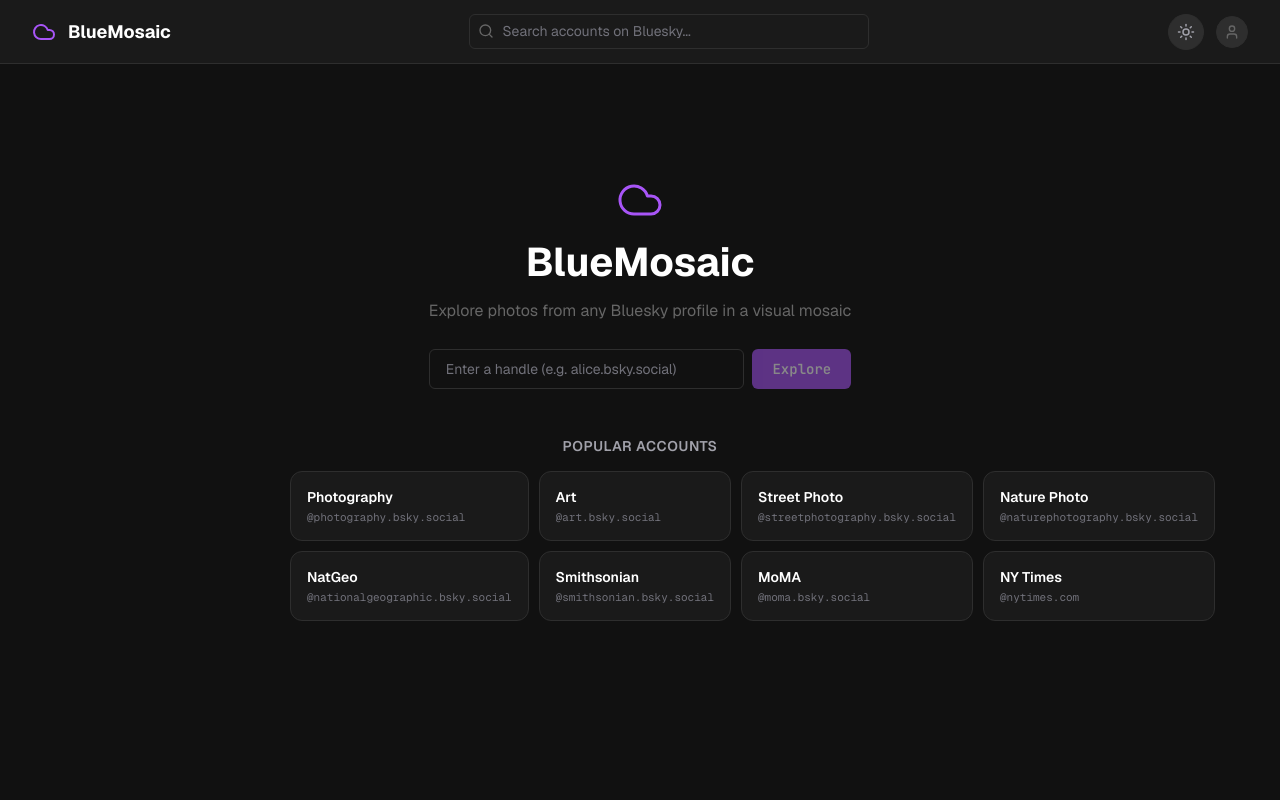
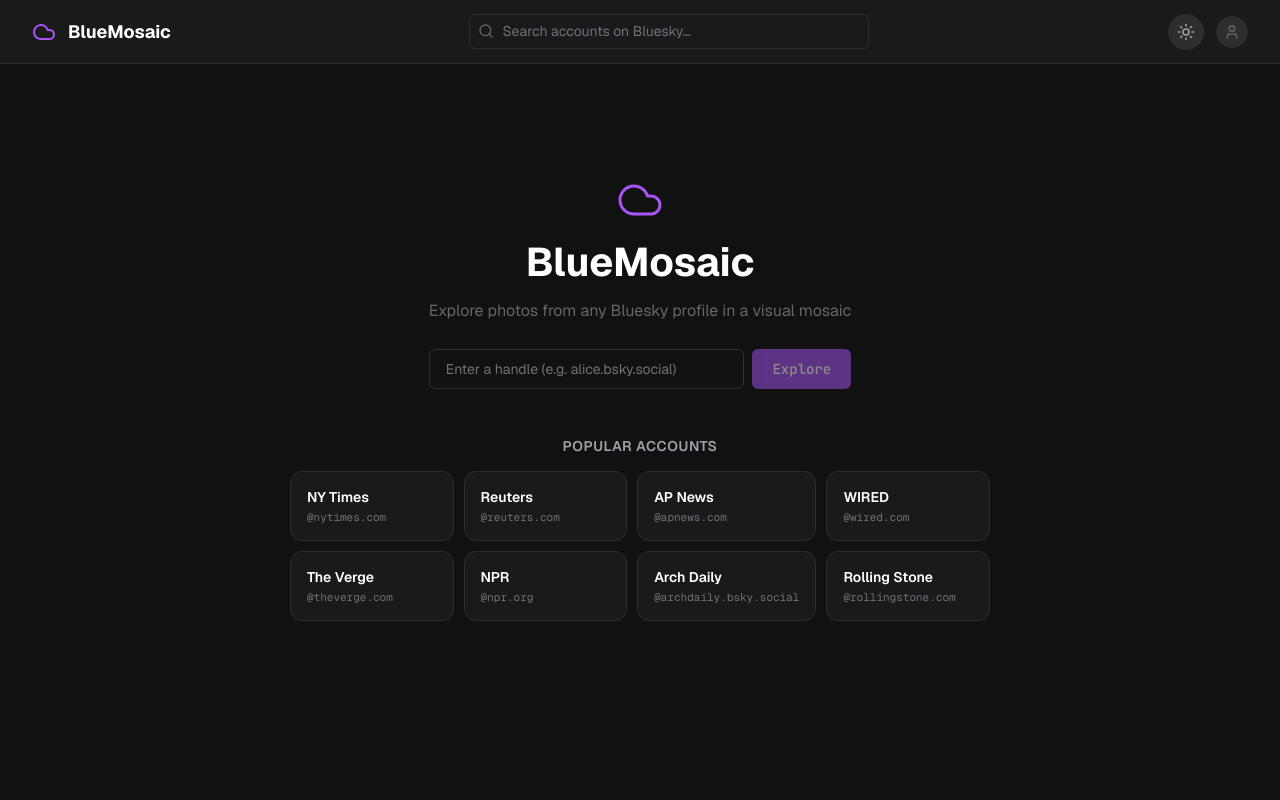
Before and after one commit to sparkyfen/bsky-mosaic, a SvelteKit app: page / in a window 1280 px wide. Shown: the top 800 px of the page. Built offline with nearby package versions, Linux system fonts and the light colour scheme.

Commit message:
Replace empty popular accounts with verified active ones

```diff
--- a/src/routes/+page.svelte
+++ b/src/routes/+page.svelte
@@ -31,14 +31,14 @@
 	}
 
 	const popularAccounts = [
-		{ handle: 'photography.bsky.social', label: 'Photography' },
-		{ handle: 'art.bsky.social', label: 'Art' },
-		{ handle: 'streetphotography.bsky.social', label: 'Street Photo' },
-		{ handle: 'naturephotography.bsky.social', label: 'Nature Photo' },
-		{ handle: 'nationalgeographic.bsky.social', label: 'NatGeo' },
-		{ handle: 'smithsonian.bsky.social', label: 'Smithsonian' },
-		{ handle: 'moma.bsky.social', label: 'MoMA' },
 		{ handle: 'nytimes.com', label: 'NY Times' },
+		{ handle: 'reuters.com', label: 'Reuters' },
+		{ handle: 'apnews.com', label: 'AP News' },
+		{ handle: 'wired.com', label: 'WIRED' },
+		{ handle: 'theverge.com', label: 'The Verge' },
+		{ handle: 'npr.org', label: 'NPR' },
+		{ handle: 'archdaily.bsky.social', label: 'Arch Daily' },
+		{ handle: 'rollingstone.com', label: 'Rolling Stone' },
 	];
 
 	function parseHandle(input: string): string {
```
